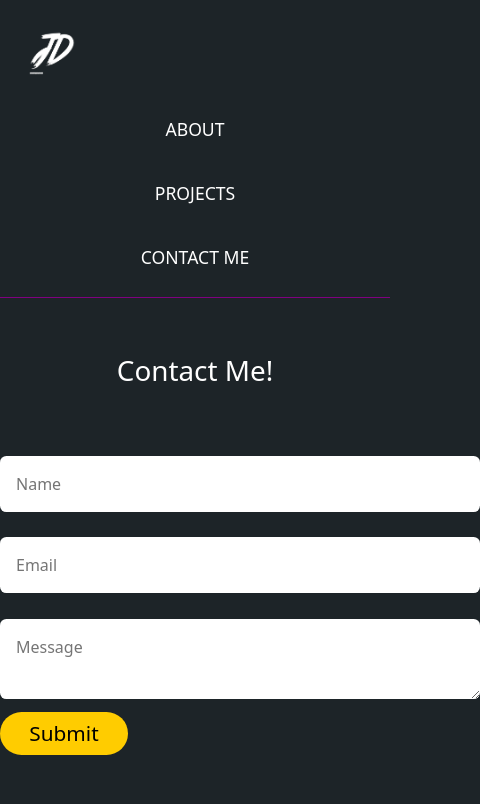
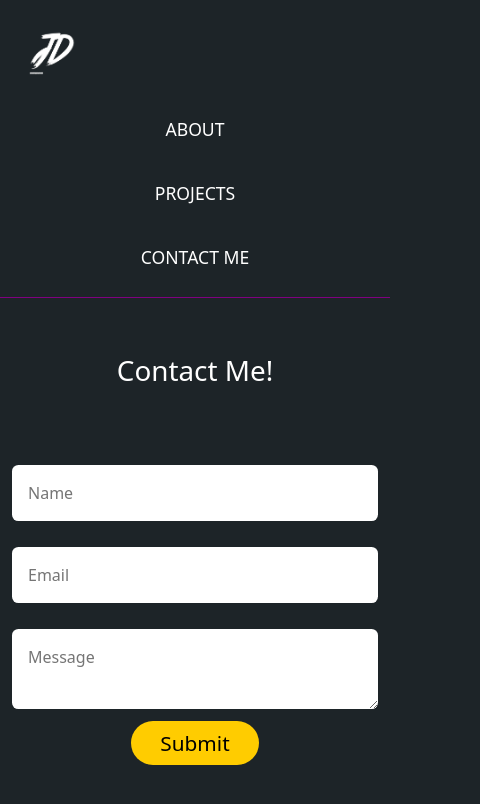
Before and after one commit to jobindnl/portfolio, a React (Create React App) app: page /contact in a window 390 px wide. Shown: the top 804 px of the page, 480 px wide, since content can reach past the window. Built offline with nearby package versions, Linux system fonts and the light colour scheme.

Commit message:
made contact form responsive

```diff
--- a/src/components/Contact.js
+++ b/src/components/Contact.js
@@ -1,5 +1,6 @@
 import React from 'react'
 import emailjs from 'emailjs-com'
+import { Container, Row, Col } from 'react-bootstrap'
 import './Contact.css'
 
 function Contact() {
@@ -19,13 +20,22 @@ function Contact() {
 
   return (
     <div className='contact'>
+      <Container>
+        <Row className='justify-content-center'>
           <h1>Contact Me!</h1>
+        </Row>
+        <Row>
           <form onSubmit={handleSubmit}>
             <input placeholder='Name' type="text" name='name' required />
             <input placeholder='Email' type="email" name='email' required />
             <textarea placeholder='Message' type="textarea" name='message' required />
+            <Row className='justify-content-center'>
               <input type="submit" />
+            </Row>
           </form>
+        </Row>
+
+      </Container>
     </div>
   )
 }
```
Lines whose indentation alone changed are shown as unchanged.
